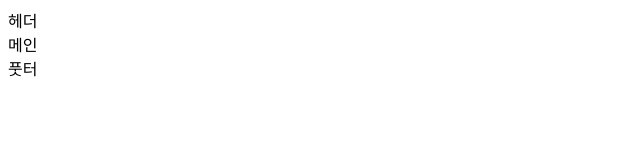
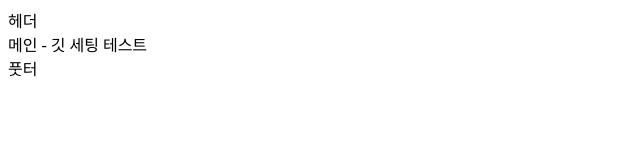
Before and after one commit to codeit-sprint12-part3/the-julge, a Next.js app: page / in a window 1280 px wide. Shown: the top 160 px of the page, without its empty margins (0-640 px from the left). Built offline with nearby package versions, Linux system fonts and the light colour scheme.

Commit message:
chore: git test

```diff
--- a/src/pages/index.tsx
+++ b/src/pages/index.tsx
@@ -5,19 +5,13 @@ export default function Home() {
     <>
       <Head>
         <title>The-Julge</title>
-        <meta
-          name="description"
-          content="Generated by create next app"
-        />
-        <meta
-          name="viewport"
-          content="width=device-width, initial-scale=1"
-        />
+        <meta name="description" content="Generated by create next app" />
+        <meta name="viewport" content="width=device-width, initial-scale=1" />
         <link rel="icon" href="/favicon.ico" />
       </Head>
       <div>
         <header>헤더</header>
-        <main>메인</main>
+        <main>메인 - 깃 세팅 테스트</main>
         <footer>풋터</footer>
       </div>
     </>
```
